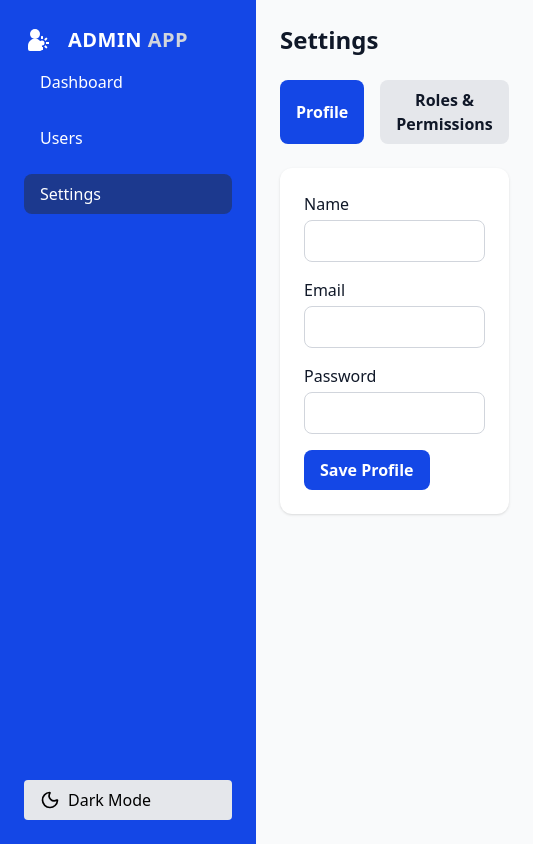
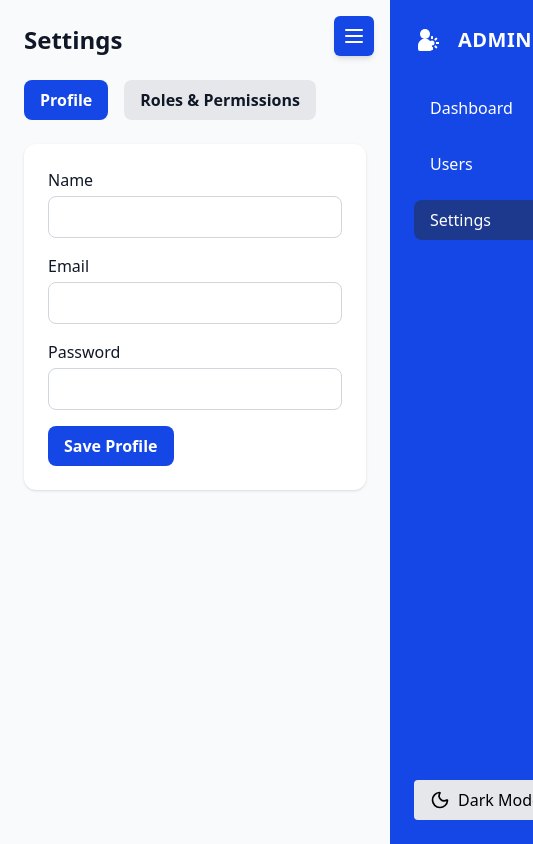
Before and after one commit to abimanyusatyadji/dashboard-admin, a React (Vite) app: page /#/settings in a window 390 px wide. Shown: the whole page, 533 px wide, since content can reach past the window. Built offline with nearby package versions, Linux system fonts and the light colour scheme.

Commit message:
Perbaikan Sidebar responsif dan layout

```diff
--- a/src/Layouts/AdminLayout.jsx
+++ b/src/Layouts/AdminLayout.jsx
@@ -4,7 +4,17 @@ export default function AdminLayout({ children }) {
   return (
     <div className="flex">
       <Sidebar />
-      <main className="ml-64 flex-1 p-6 bg-gray-50 dark:bg-gray-900 text-gray-900 dark:text-gray-100 transition-colors min-h-screen">
+      <main
+        className="
+          flex-1
+          p-6
+          bg-gray-50 dark:bg-gray-900
+          text-gray-900 dark:text-gray-100
+          transition-colors
+          min-h-screen
+          lg:ml-64  /* Sidebar tetap memberi ruang di desktop */
+        "
+      >
         {children}
       </main>
     </div>
--- a/src/components/Sidebar.jsx
+++ b/src/components/Sidebar.jsx
@@ -1,10 +1,12 @@
+import { useState, useEffect } from "react";
 import { NavLink } from "react-router-dom";
-import { Sun, Moon } from "lucide-react"; // pastikan sudah install lucide-react
+import { Sun, Moon, Menu, X } from "lucide-react";
 import useDarkMode from "../hooks/useDarkMode";
 import AdminLogo from "./AdminLogo";
 
 export default function Sidebar() {
   const [isDark, setIsDark] = useDarkMode();
+  const [isOpen, setIsOpen] = useState(false);
 
   const menu = [
     { name: "Dashboard", path: "/" },
@@ -12,15 +14,47 @@ export default function Sidebar() {
     { name: "Settings", path: "/settings" },
   ];
 
+  // Lock scroll saat sidebar terbuka di mobile
+  useEffect(() => {
+    if (isOpen) document.body.style.overflow = "hidden";
+    else document.body.style.overflow = "";
+  }, [isOpen]);
+
   return (
-    <aside className="w-64 h-screen bg-blue-700 dark:bg-blue-900 text-white fixed left-0 top-0 p-6 flex flex-col justify-between transition-colors">
+    <>
+      {/* Tombol toggle hanya muncul di mobile (pojok kanan atas) */}
+      <button
+        onClick={() => setIsOpen(!isOpen)}
+        className="lg:hidden fixed top-4 right-4 z-50 bg-blue-700 dark:bg-blue-900 text-white p-2 rounded-md shadow-md"
+      >
+        {isOpen ? <X className="w-6 h-6" /> : <Menu className="w-6 h-6" />}
+      </button>
+
+      {/* Sidebar utama */}
+      <aside
+        className={`fixed top-0 h-screen w-64 bg-blue-700 dark:bg-blue-900 text-white p-6 flex flex-col justify-between transition-transform duration-300 z-40
+        lg:left-0 lg:translate-x-0
+        ${isOpen ? "translate-x-0 right-0" : "translate-x-full right-0"}
+        lg:right-auto lg:translate-x-0`}
+      >
         <div>
+          <div className="flex items-center justify-between mb-8">
             <AdminLogo size={32} accentClassName="text-white dark:text-white" />
+            {/* Tombol close (hanya muncul di mobile) */}
+            <button
+              onClick={() => setIsOpen(false)}
+              className="lg:hidden text-white hover:text-gray-300"
+            >
+              <X className="w-5 h-5" />
+            </button>
+          </div>
+
           <nav className="space-y-4">
             {menu.map((item) => (
               <NavLink
                 key={item.path}
                 to={item.path}
+                onClick={() => setIsOpen(false)} // auto close saat klik link di mobile
                 className={({ isActive }) =>
                   `block px-4 py-2 rounded-lg transition ${
                     isActive
@@ -34,6 +68,7 @@ export default function Sidebar() {
             ))}
           </nav>
         </div>
+
         <button
           onClick={() => setIsDark(!isDark)}
           className="flex items-center gap-2 px-4 py-2 rounded bg-gray-200 dark:bg-gray-800 text-black dark:text-white hover:bg-gray-300 dark:hover:bg-gray-700 transition"
@@ -42,5 +77,14 @@ export default function Sidebar() {
           {isDark ? "Light Mode" : "Dark Mode"}
         </button>
       </aside>
+
+      {/* Overlay background di mobile */}
+      {isOpen && (
+        <div
+          onClick={() => setIsOpen(false)}
+          className="fixed inset-0 bg-black/50 backdrop-blur-sm z-30 lg:hidden"
+        />
+      )}
+    </>
   );
 }
```
Lines whose indentation alone changed are shown as unchanged.
